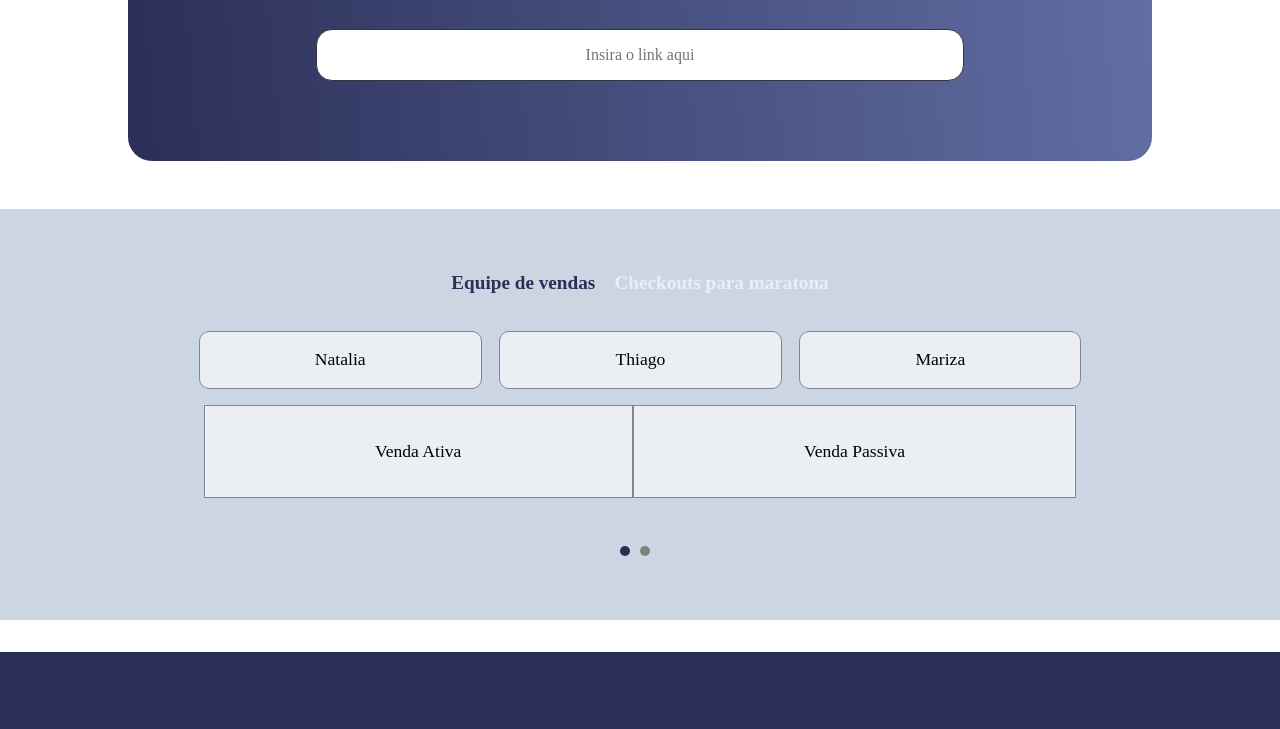
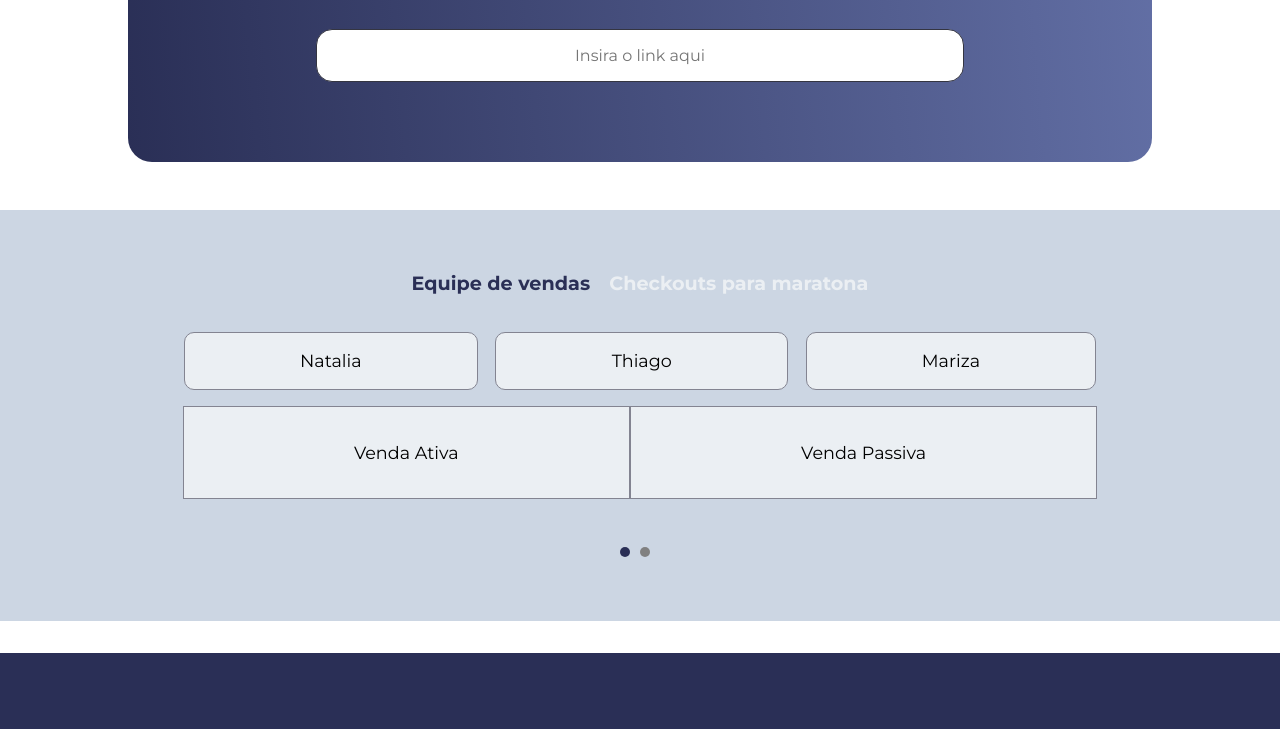
Before and after one commit to mdigitalagencia/utmtester, a plain HTML site: page index.html in a window 1280 px wide. Shown: the part 202-931 px from the top of the page. Drawn offline with Linux system fonts and the light colour scheme.

Commit message:
Update index.html

```diff
--- a/index.html
+++ b/index.html
@@ -6,6 +6,11 @@
     <meta name="viewport" content="width=device-width, initial-scale=1.0">
 
 		<title>Button Concatenation</title>
+
+		<link rel="preconnect" href="https://fonts.googleapis.com">
+		<link rel="preconnect" href="https://fonts.gstatic.com" crossorigin>
+		<link href="https://fonts.googleapis.com/css2?family=Montserrat:wght@200;400;700&display=swap" rel="stylesheet">
+
 		<link rel="stylesheet" type="text/css" href="styles.css">
 		<link rel="stylesheet" type="text/css" href="reset.css">
 		<link rel="stylesheet" type="text/css" href="mediaquery.css">
```
